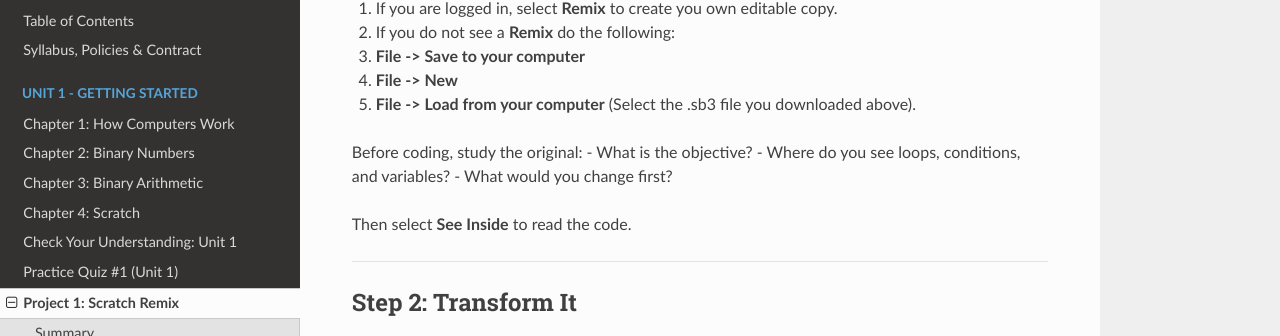
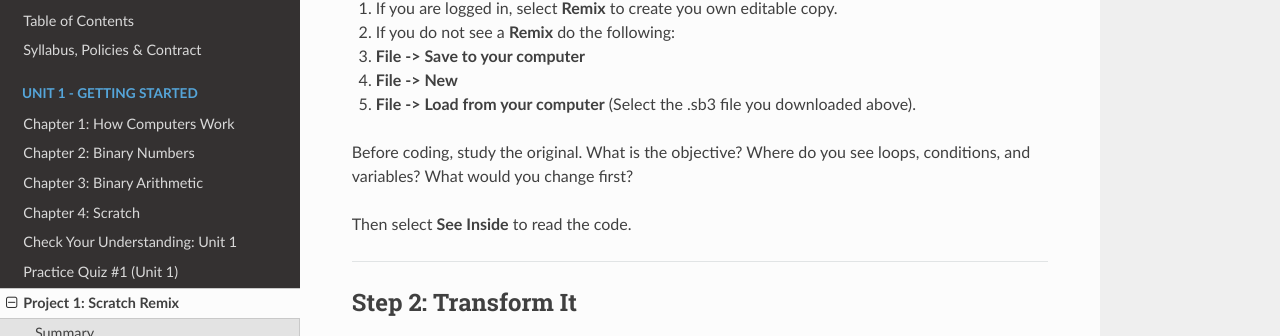
Before and after one commit to kjergens/cs1-site, an MkDocs documentation site: the page built from docs/projects/project1.md, in a window 1280 px wide and 900 px high, scrolled down 1602 px. Shown: the part 115-451 px from the top of the window. Built offline with MkDocs 1.6.1, drawn with Linux system fonts in a browser that asks for light colours; nearby versions of some CDN libraries.

```diff
--- a/docs/projects/project1.md
+++ b/docs/projects/project1.md
@@ -34,10 +34,7 @@ Play both of these two games:
 - **File -> New**
 - **File -> Load from your computer** (Select the .sb3 file you downloaded above).
 
-Before coding, study the original:
-- What is the objective?
-- Where do you see loops, conditions, and variables?
-- What would you change first?
+Before coding, study the original. What is the objective? Where do you see loops, conditions, and variables? What would you change first?
 
 Then select **See Inside** to read the code.
 
```
